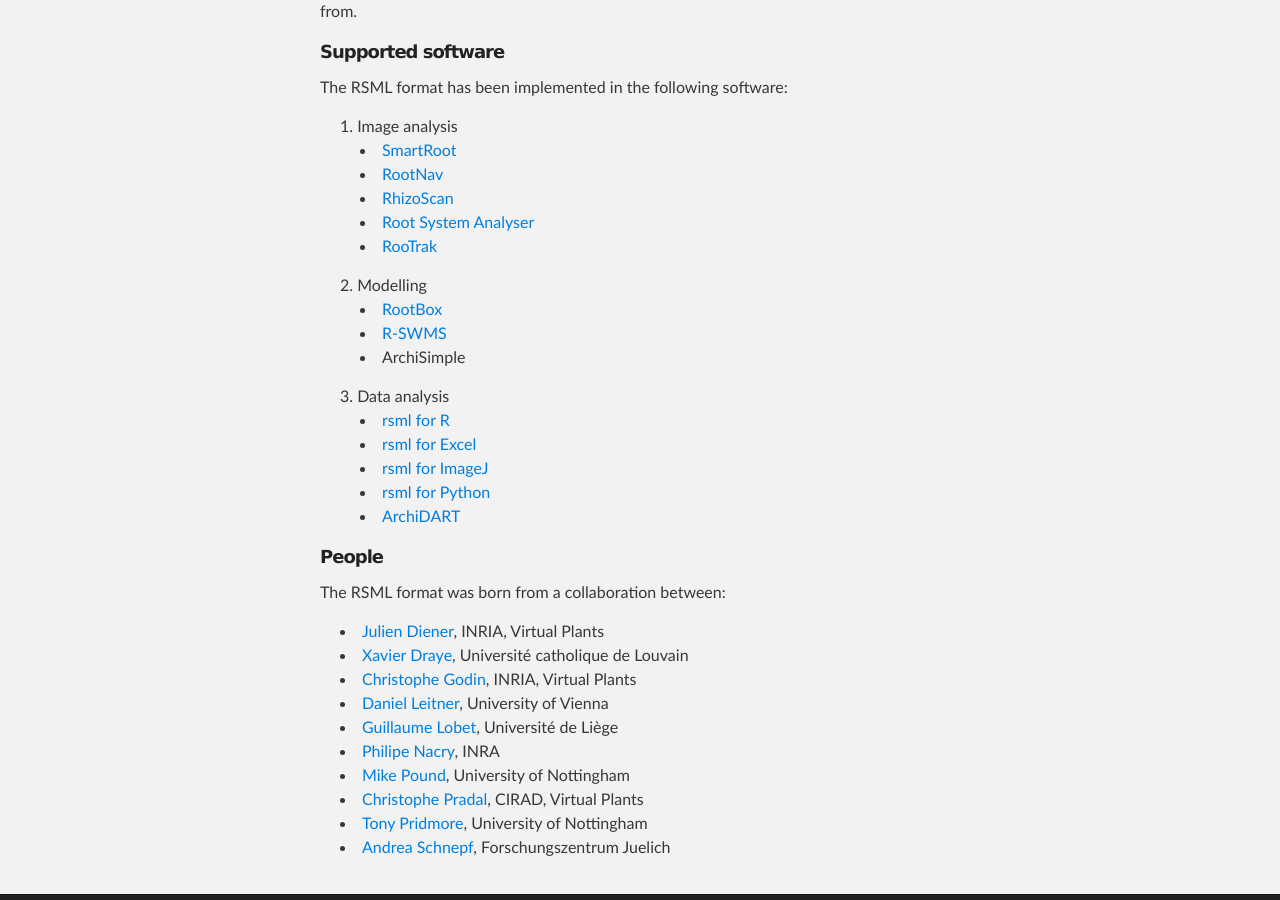
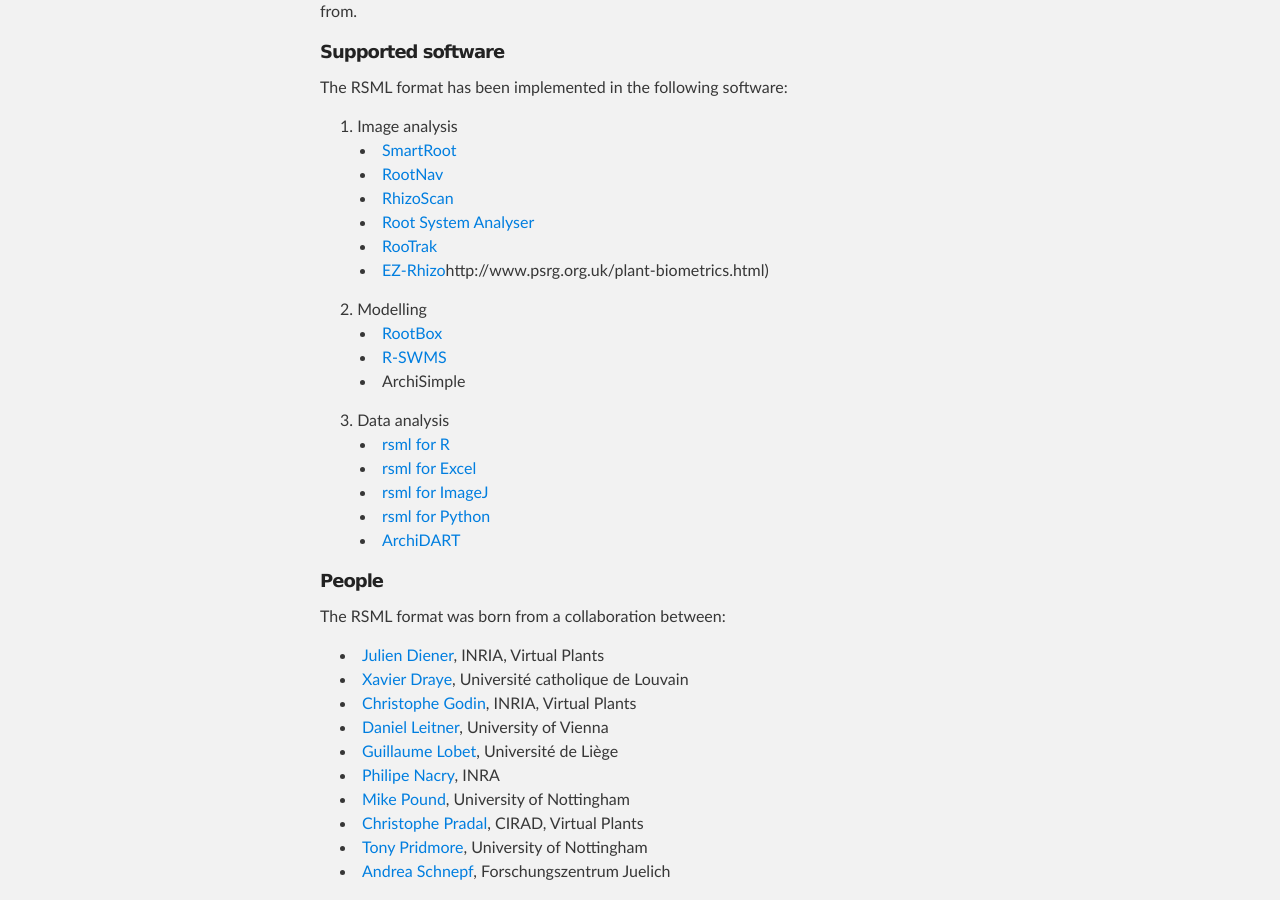
Before and after one commit to RootSystemML/RootSystemML.github.io, a Jekyll site: the page built from index.md, in a window 1280 px wide and 900 px high, scrolled down 1027 px. Built offline with Jekyll 4.4.1, drawn with Linux system fonts in a browser that asks for light colours.

Commit message:
update with EZ-rhizo

```diff
--- a/index.md
+++ b/index.md
@@ -38,6 +38,7 @@
   - [RhizoScan](https://team.inria.fr/virtualplants/research/project/rhizoscan/)
   - [Root System Analyser](http://www.csc.univie.ac.at/rootbox/rsa.html)
   - [RooTrak](http://www.rootrak.net)
+  - [EZ-Rhizo]()http://www.psrg.org.uk/plant-biometrics.html)
 
 2. Modelling
   - [RootBox](http://www.csc.univie.ac.at/rootbox)
```
Also changed, not shown: images/interoperability_h300.png.
